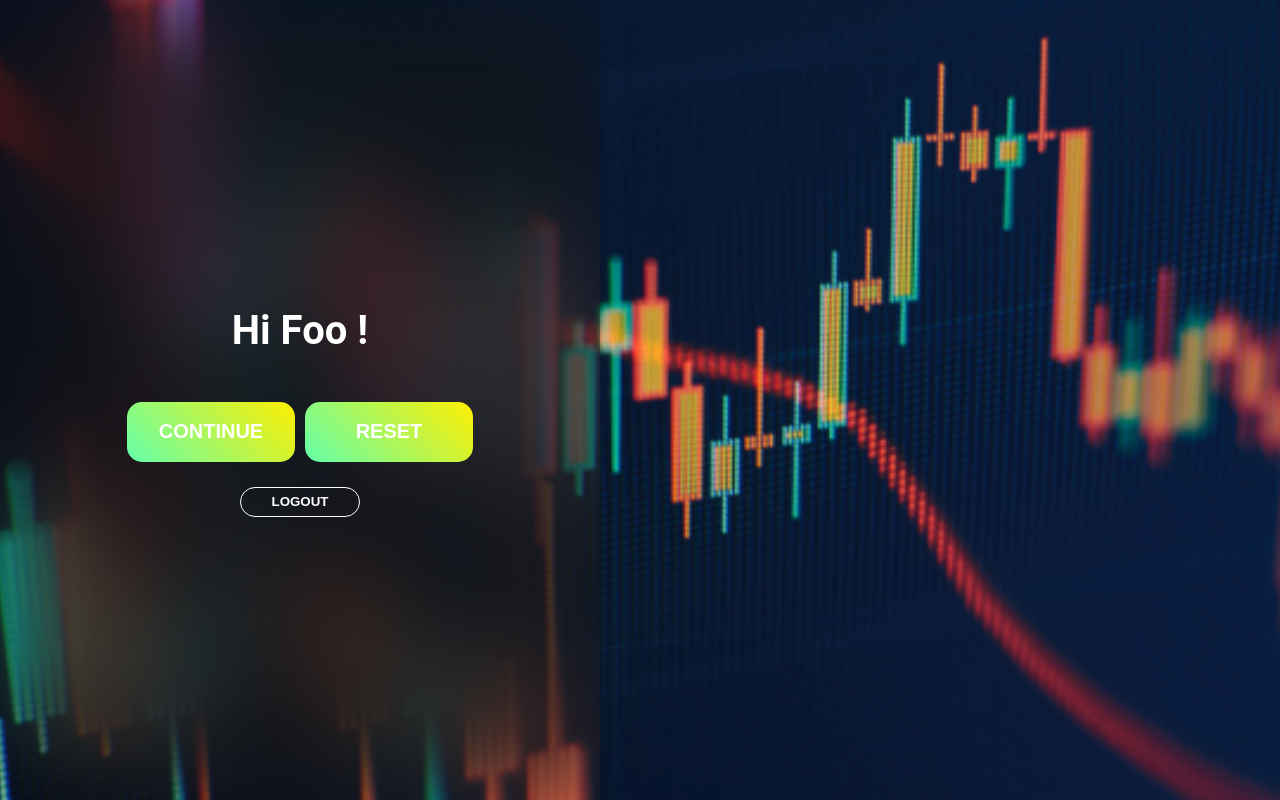
After one commit to Mika-42/VirtualTrader, a PHP site: page /menu.html in a window 1280 px wide. The commit adds this page. Run offline with PHP 8.4, Linux system fonts and the light colour scheme.

Commit message:
+ add menu

```diff
--- a/log-in.html
+++ b/log-in.html
@@ -3,7 +3,7 @@
 <head>
     <meta charset="UTF-8">
     <link rel="stylesheet" href="loginPage.css">
-    <title>Login</title>
+    <title>Log-in</title>
 </head>
 <body>
 
--- a/loginPage.css
+++ b/loginPage.css
@@ -38,10 +38,16 @@ body {
     margin-bottom: 50px;
 }
 
-#log-form
+#log-form, #menu-form
 {
     max-width: 360px;
     width: 100%;
+}
+
+#menu-form
+{
+    flex-direction: row;
+    gap: 20px;
 }
 
 #sign-in
@@ -71,12 +77,18 @@ body {
     animation: pulseGlow 1s infinite;
 }
 /*===Lvl 3===*/
-.log-field, .sign-field {
+.log-field, .sign-field, .menu-field {
     display: flex;
     flex-direction: column;
     margin-bottom: 10px;
     border: none;
     padding: 0;
+}
+
+.menu-field
+{
+    flex-direction: row;
+    align-items: center;
 }
 
 #login-btn-field
@@ -116,7 +128,7 @@ body {
     outline: none;
 }
 
-#log-in-btn, #sign-in-btn
+#log-in-btn, #sign-in-btn, .menu-btn
 {
     margin-top: 15px;
     width: 120px;
@@ -133,6 +145,32 @@ body {
     width: 125px;
 }
 
+.menu-btn
+{
+    margin: 15px auto auto;
+    width: 47%;
+    height: 60px;
+    font-weight: 900;
+    font-size: 20px;
+}
+
+#log-out
+{
+    margin: 15px auto auto;
+    width: 120px;
+    height: 30px;
+    border-radius: 15px;
+    border: solid 1px white;
+    background: none;
+    font-weight: 900;
+    color: white;
+}
+
+#welcome
+{
+    font-size: 40px;
+    color: white;
+}
 /*!*Center div*!*/
 /*#login, #signin, main, body, aside*/
 /*{*/
--- /dev/null
+++ b/menu.html
@@ -0,0 +1,29 @@
+<!DOCTYPE html>
+<html lang="en">
+<head>
+  <meta charset="UTF-8">
+  <link rel="stylesheet" href="loginPage.css">
+  <title>Menu</title>
+</head>
+<body>
+
+<aside id="login-view">
+  <h1 id="welcome">Hi Foo !</h1> <!-- todo insert username -->
+
+  <form id="menu-form" method="post">
+
+    <fieldset class="menu-field">
+      <input id="continue" class="menu-btn" type="submit" value="CONTINUE">
+      <input id="reset" class="menu-btn" type="submit" value="RESET">
+    </fieldset>
+
+    <fieldset class="menu-field">
+      <input id="log-out" type="submit" value="LOGOUT">
+    </fieldset>
+
+  </form>
+</aside>
+
+
+</body>
+</html>
--- a/sign-in.html
+++ b/sign-in.html
@@ -3,7 +3,7 @@
 <head>
     <meta charset="UTF-8">
     <link rel="stylesheet" href="loginPage.css">
-    <title>Login</title>
+    <title>Sign-in</title>
 </head>
 <body>
 
```
Also changed, not shown: images/VT.png (added), images/background.png (added).
